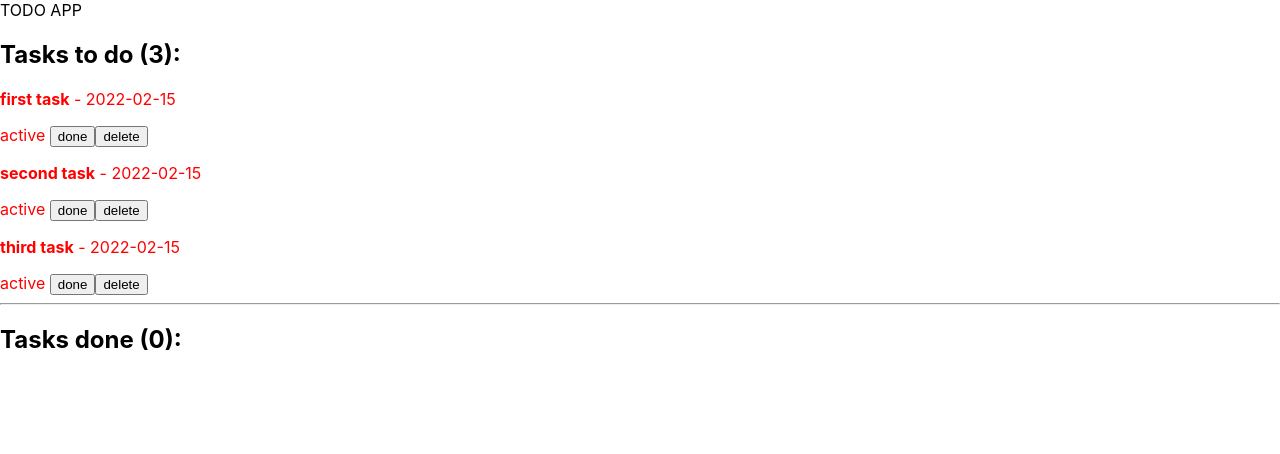
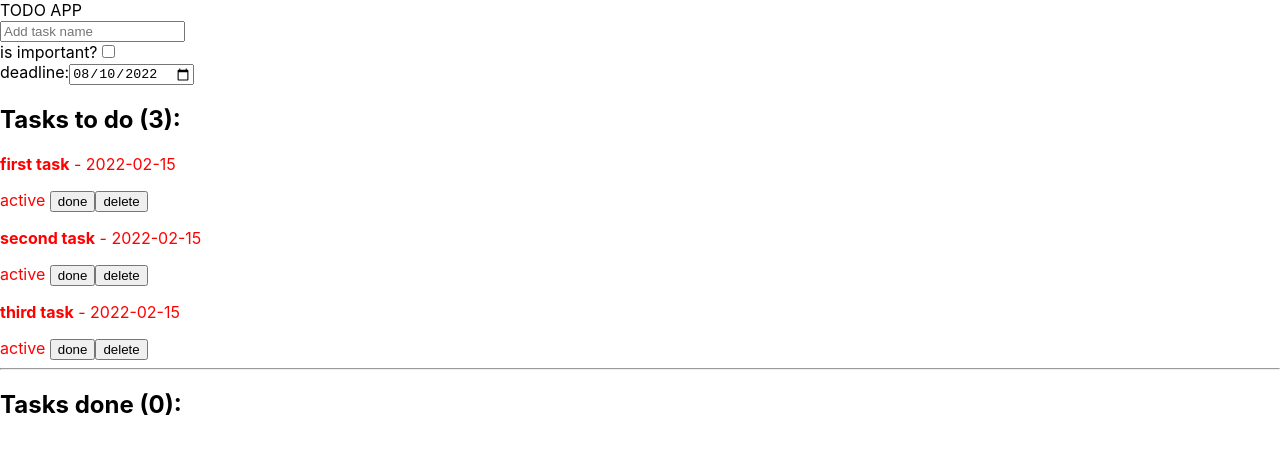
Before and after one commit to dkveil/simple-todo-app, a React (Create React App) app: page / in a window 1280 px wide. Shown: the top 454 px of the page. Built offline with nearby package versions, Linux system fonts and the light colour scheme.

Commit message:
AddTask items

```diff
--- a/src/components/AddTask.js
+++ b/src/components/AddTask.js
@@ -1,7 +1,61 @@
+import React from 'react'
+import styled from 'styled-components'
+
 const AddTask = () => {
+
+    const minDate = new Date().toISOString().slice(0, 10);
+
+    const [task, setTask] = React.useState({
+        name: '',
+        important: false,
+        date: new Date().toISOString().slice(0,10)
+    })
+
+    const handleChange = e => {
+        if(e.target.type === 'checkbox'){
+            setTask(prev => ({
+                ...prev,
+                [e.target.name]: e.target.checked
+            }))
+        } else {
+            setTask(prev => ({
+                ...prev,
+                [e.target.name]: e.target.value
+            }))
+        }
+    }
+
     return (
-        <>
-        </>
+        <div>
+            <div>
+                <input
+                    name="name"
+                    type="text"
+                    placeholder="Add task name"
+                    value={task.name}
+                    onChange={handleChange}
+                />
+            </div>
+            <div>
+                <label htmlFor="important">is important?</label>
+                <input
+                    name="important"
+                    type="checkbox"
+                    checked={task.important}
+                    onChange={handleChange}
+                />
+            </div>
+            <div>
+                <label htmlFor="date">deadline:</label>
+                <input
+                    name="date"
+                    value={task.date}
+                    type="date"
+                    min={minDate}
+                    onChange={handleChange}
+                />
+            </div>
+        </div>
     );
 }
 
```
